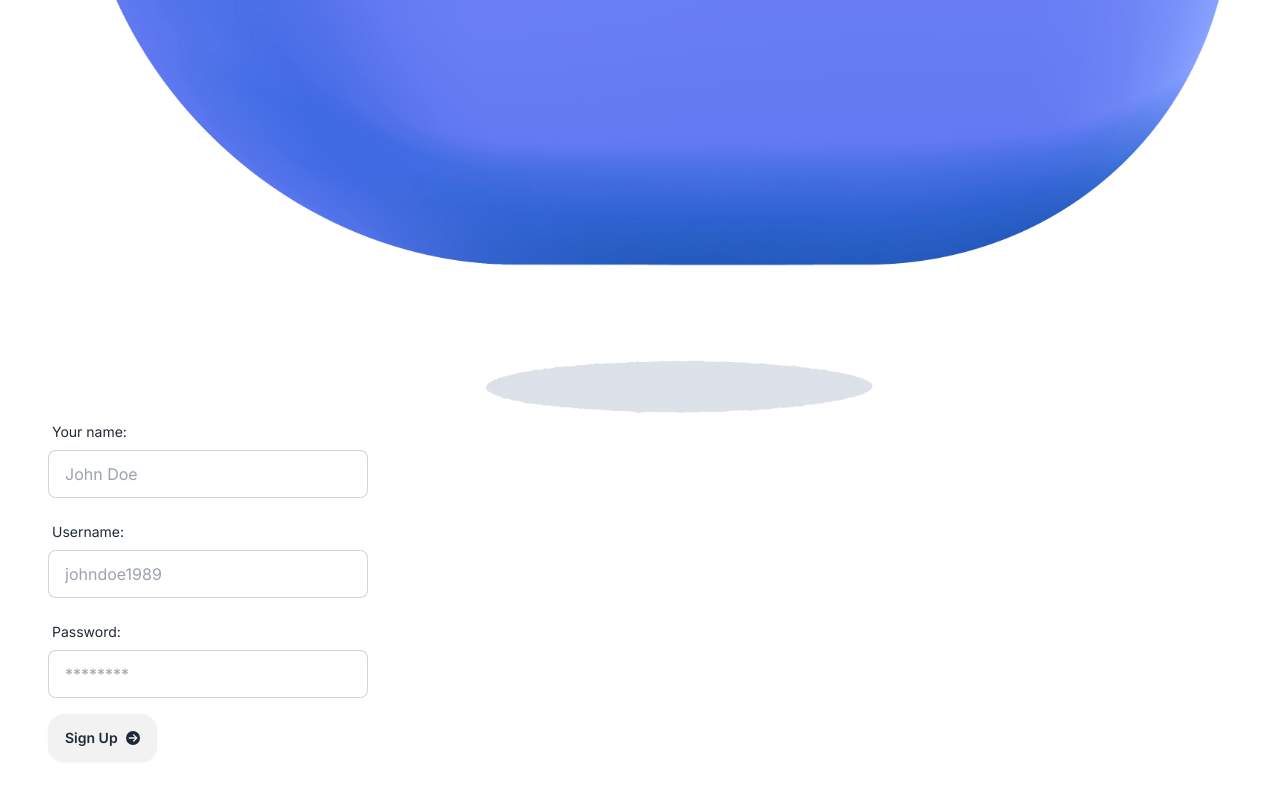
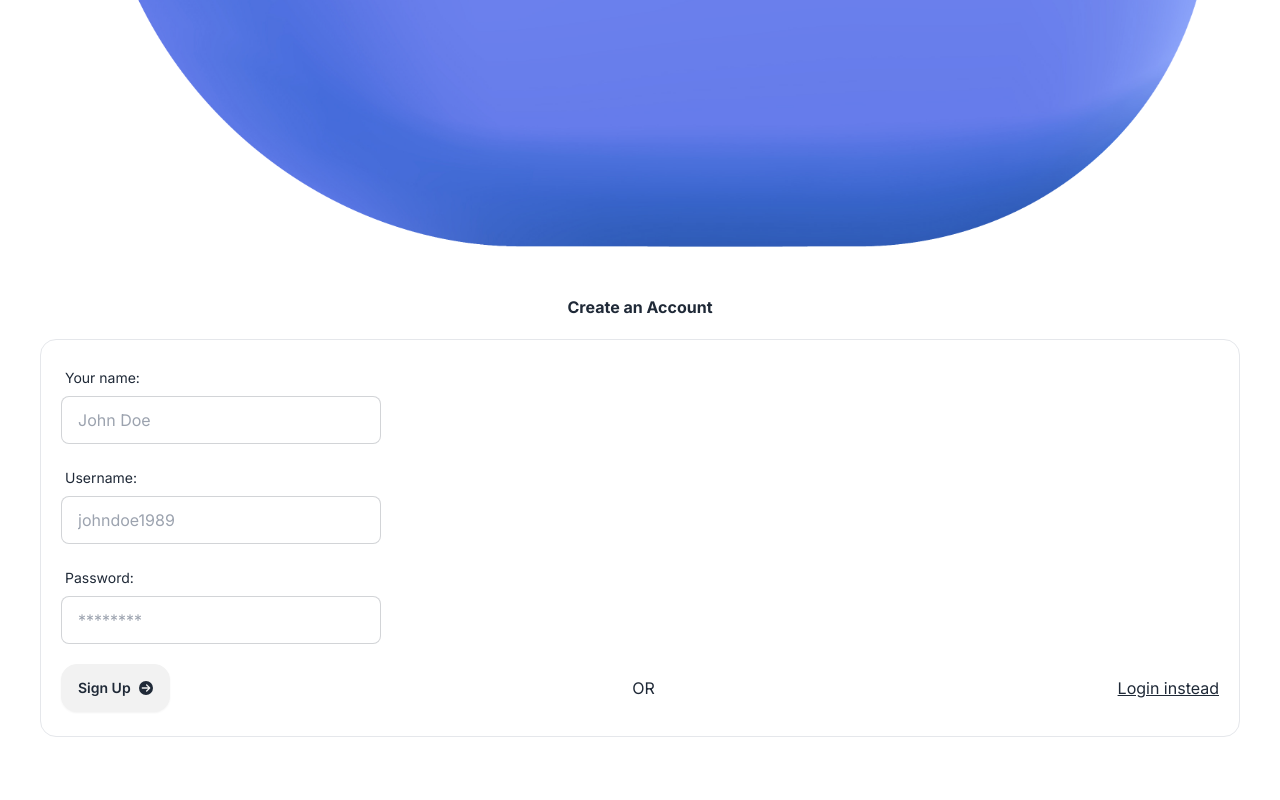
Before and after one commit to froilanimnida/agenda-alchemy, a Next.js app: page /sign-up in a window 1280 px wide. Shown: the part 957-1757 px from the top of the page. After the commit the page ends 1734 px from the top, so only its background shows below. Built offline with nearby package versions, Linux system fonts and the light colour scheme.

Commit message:
Add sign-up form styling and link to login page

```diff
--- a/app/components/Forms.tsx
+++ b/app/components/Forms.tsx
@@ -1,4 +1,5 @@
 'use client'
+import Link from 'next/link';
 import React, { useState, useRef } from 'react'
 import { FaCircleArrowRight } from "react-icons/fa6";
 
@@ -52,7 +53,7 @@ const FormComponent = ({mode}: {mode: string}) => {
 
   if (mode === 'sign-up') {
     return (
-      <form onSubmit={handleSignUp}>
+      <form className='border p-5 rounded-2xl' onSubmit={handleSignUp}>
         <div>
           {signUpFields.map(field => {
             return (
@@ -69,10 +70,15 @@ const FormComponent = ({mode}: {mode: string}) => {
           })}
         </div>
 
-        <button type='submit' className='btn'>
-          Sign Up
-          <FaCircleArrowRight />
-        </button>
+        <div className='flex flex-row justify-between items-center'>
+          <button type='submit' className='btn'>
+            Sign Up
+            <FaCircleArrowRight />
+          </button>
+          <div className='divider divider-horizontal'>OR</div>
+          <Link className='link' href={'/log-in'}>Login instead</Link>
+        </div>
+
       </form>
     )
   }
--- a/app/globals.css
+++ b/app/globals.css
@@ -1,20 +1,6 @@
 @tailwind base;
 @tailwind components;
 @tailwind utilities;
-
-:root {
-  --foreground-rgb: 0, 0, 0;
-  --background-start-rgb: 214, 219, 220;
-  --background-end-rgb: 255, 255, 255;
-}
-
-@media (prefers-color-scheme: dark) {
-  :root {
-    --foreground-rgb: 255, 255, 255;
-    --background-start-rgb: 0, 0, 0;
-    --background-end-rgb: 0, 0, 0;
-  }
-}
 
 .btn {
   @apply rounded-2xl
--- a/app/sign-up/page.tsx
+++ b/app/sign-up/page.tsx
@@ -6,10 +6,15 @@ import FormComponent from '../components/Forms'
 
 const SignUpPage = () => {
   return (
-    <div className='p-7 flex min-h-screen justify-between flex-col'>
+    <div className='p-5 flex min-h-screen justify-between flex-col'>
       <Logo />
-      <main className='p-5'>
-        <Image priority={true} src={ SignUpIcon } alt='Image of generic icon of a person' />
+      <main className='p-5 gap-5 flex flex-col'>
+        <Image
+          priority={true}
+          src={ SignUpIcon }
+          className='p-7' alt='Image of generic icon of a person' />
+
+        <h1 className='text-center font-bold'>Create an Account</h1>
         <FormComponent mode="sign-up" />
       </main>
     </div>
```
Also changed, not shown: public/images/sign-up-icon.png.
